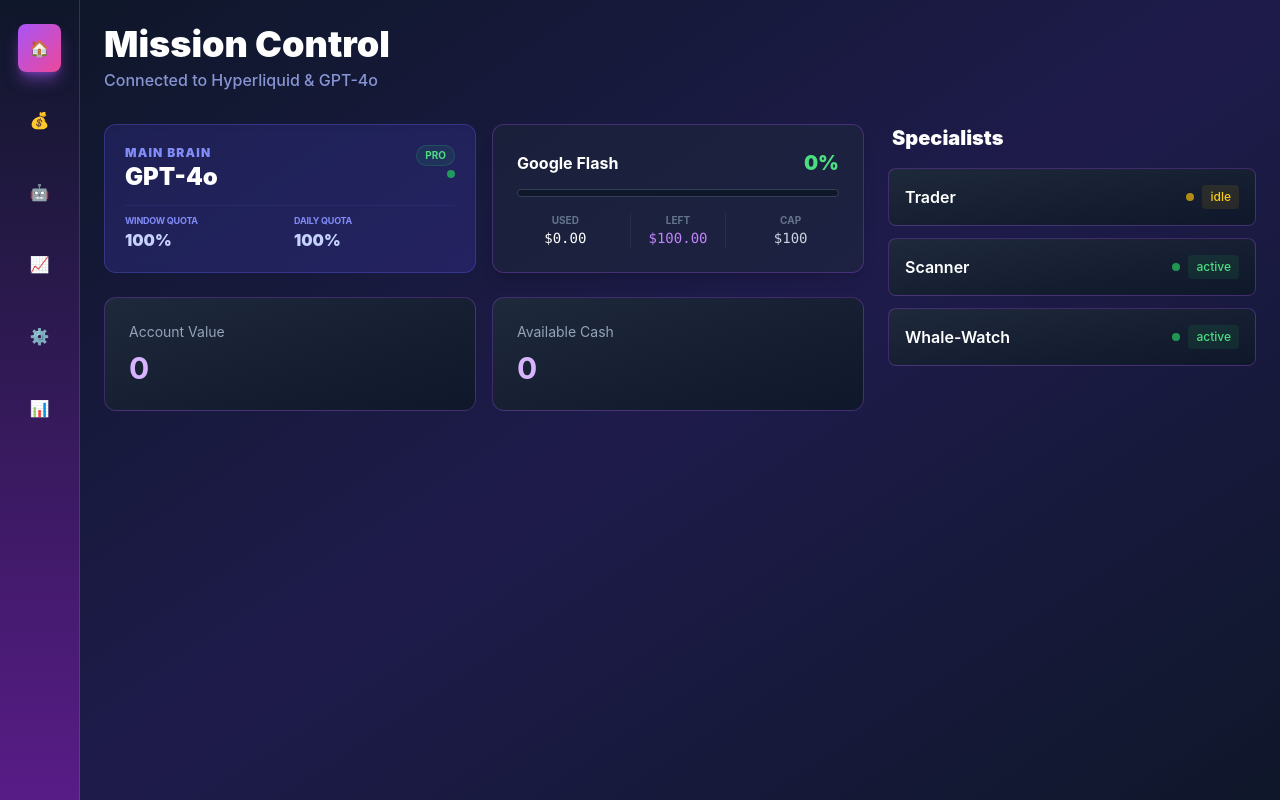
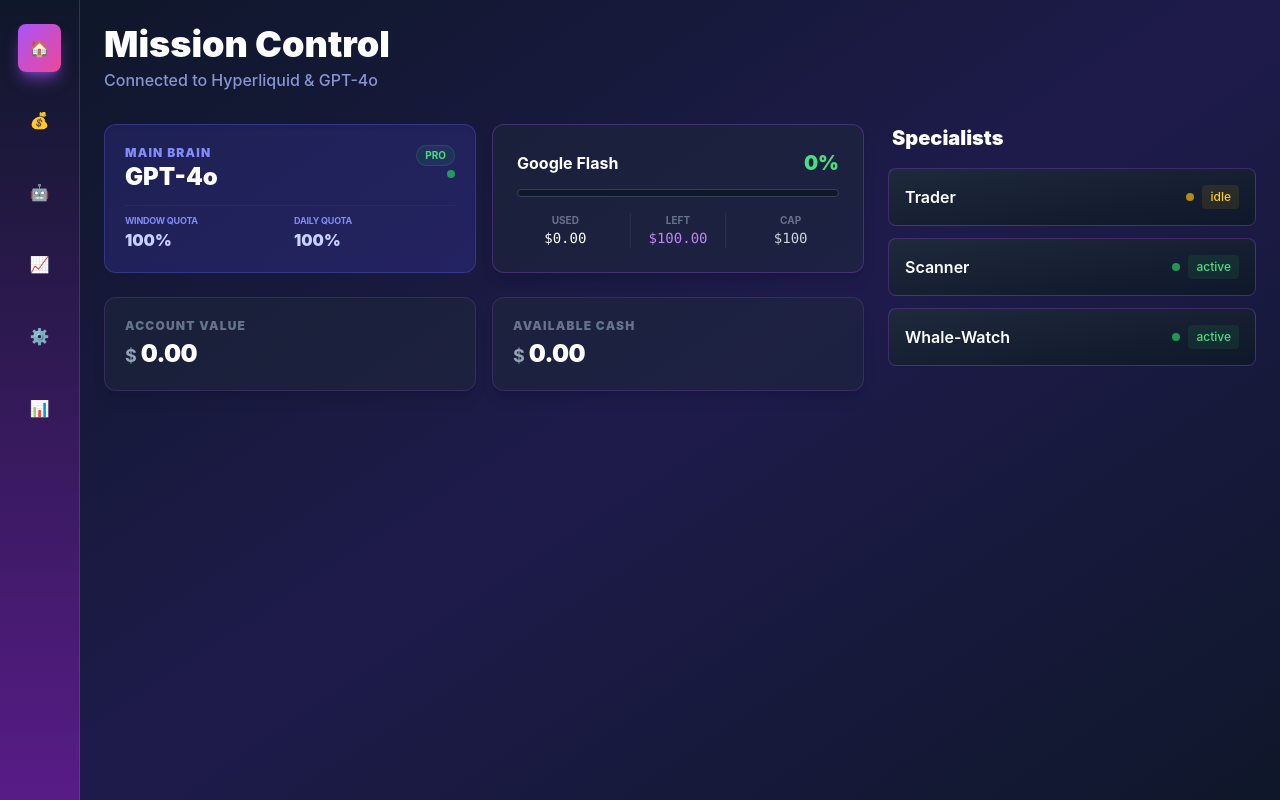
Before and after one commit to 00NickNak00/nak-dashboard, a Next.js app: page / in a window 1280 px wide. Built offline with nearby package versions, Linux system fonts and the light colour scheme; no server answers.

Commit message:
fix: map API data fields and improve TradingCard formatting

```diff
--- a/components/TradingCard.js
+++ b/components/TradingCard.js
@@ -1,17 +1,26 @@
 export default function TradingCard({ title, value, type }) {
   const isPnL = type === 'pnl'
+  const isEquity = type === 'equity' || type === 'available'
   const isPositive = value > 0
 
+  const formattedValue = typeof value === 'number' ? value.toLocaleString(undefined, {
+    minimumFractionDigits: 2,
+    maximumFractionDigits: 2
+  }) : value
+
   return (
-    <div className="bg-gradient-to-br from-slate-800 to-slate-900 border border-purple-500/30 rounded-xl p-6 hover:border-purple-500/60 transition-all">
-      <p className="text-slate-400 text-sm mb-2">{title}</p>
-      <p className={`text-3xl font-bold ${
-        isPnL
-          ? isPositive ? 'text-green-400' : 'text-red-400'
-          : 'text-purple-300'
-      }`}>
-        {isPnL ? (isPositive ? '+' : '') : ''}{value}
-      </p>
+    <div className="bg-slate-800/50 border border-purple-500/20 rounded-xl p-5 shadow-lg">
+      <p className="text-slate-500 text-xs font-black uppercase tracking-widest mb-1">{title}</p>
+      <div className="flex items-baseline gap-1">
+        {(isPnL || isEquity) && <span className="text-slate-400 text-lg font-bold">$</span>}
+        <p className={`text-2xl font-black tracking-tight ${
+          isPnL
+            ? isPositive ? 'text-green-400' : 'text-red-400'
+            : 'text-white'
+        }`}>
+          {isPnL && isPositive ? '+' : ''}{formattedValue}
+        </p>
+      </div>
     </div>
   )
 }
--- a/pages/api/trading.js
+++ b/pages/api/trading.js
@@ -7,8 +7,9 @@
     const tradingData = {
       positions: hlData.positions || [],
       history: hlData.history || [],
-      pnl: hlData.positions.reduce((acc, p) => acc + parseFloat(p.pnl), 0),
-      capital: hlData.equity || 1000,
+      pnl: (hlData.positions || []).reduce((acc, p) => acc + parseFloat(p.pnl), 0),
+      equity: hlData.equity || 0,
+      available: hlData.available || 0,
       mode: 'paper',
       lastUpdated: new Date().toISOString(),
     }
```
